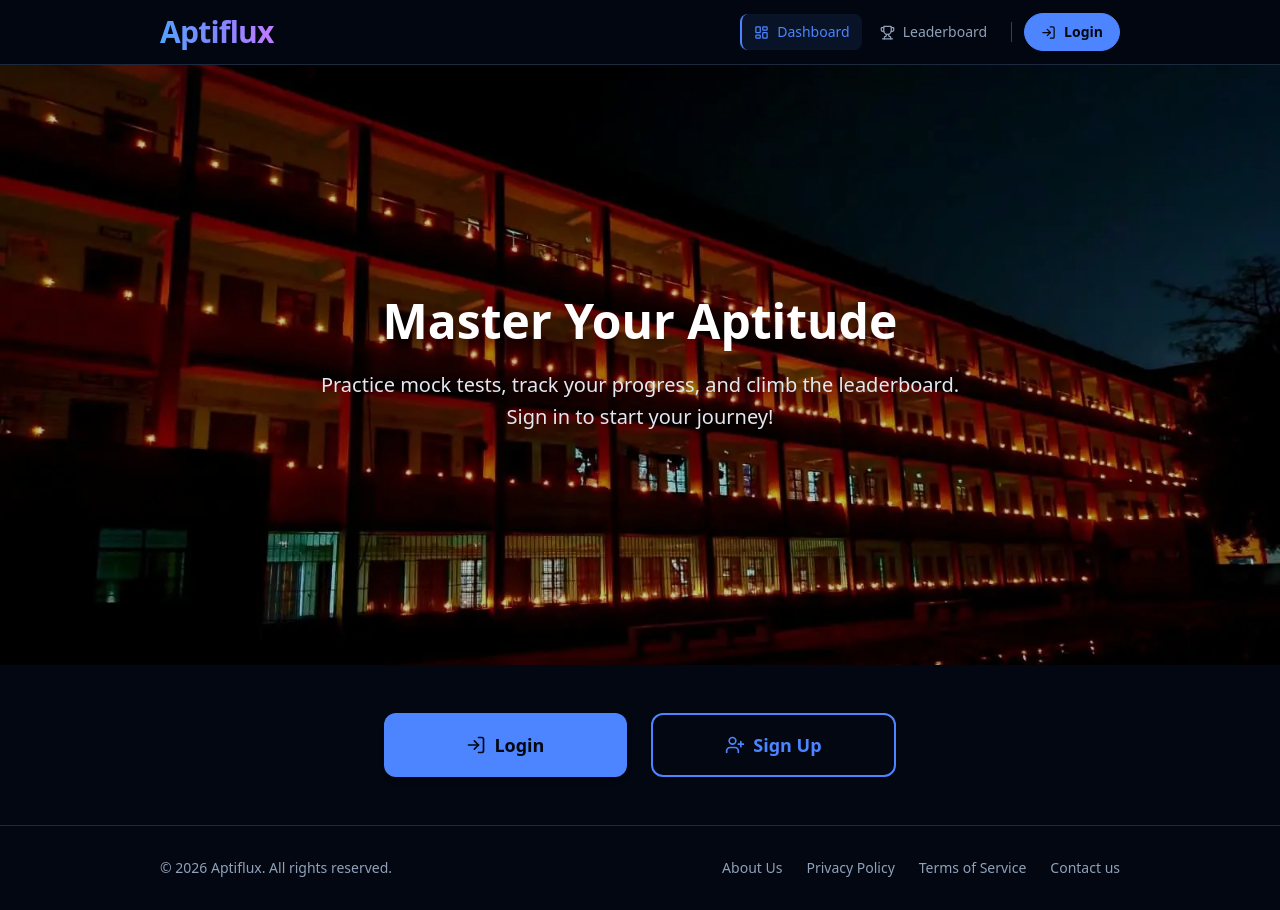
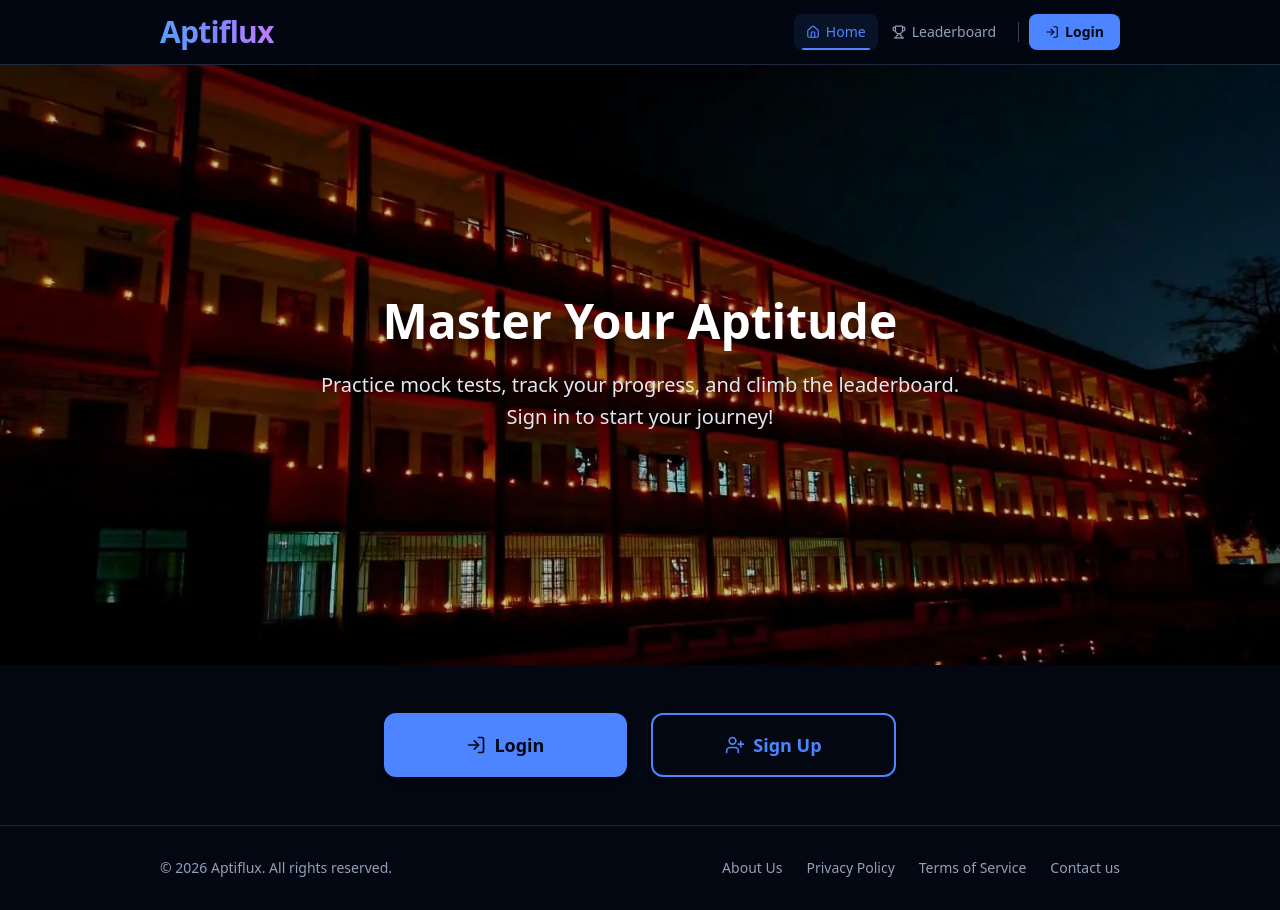
Before and after one commit to paradox99-eng/Aptiflux, a Next.js app: page / in a window 1280 px wide. Built offline with nearby package versions, Linux system fonts and the light colour scheme; no server answers.

Commit message:
fix: unify nav item styles, rename Dashboard to Home, fix desktop active indicator

```diff
--- a/src/components/Header.jsx
+++ b/src/components/Header.jsx
@@ -3,118 +3,124 @@ import React, { useEffect, useState } from 'react';
 import Link from 'next/link';
 import { usePathname, useRouter } from 'next/navigation';
 import { useAuth } from '../context/AuthContext';
-import { LogIn, User, X, LogOut, LayoutDashboard, Trophy, Settings } from 'lucide-react';
+import { LogIn, User, X, LogOut, Home, Trophy, Settings } from 'lucide-react';
 
 export default function Header() {
   const { currentUser, isAdmin, logout } = useAuth();
   const router = useRouter();
   const pathname = usePathname();
-  const [mounted, setMounted] = useState(false);
   const [isMobileMenuOpen, setIsMobileMenuOpen] = useState(false);
 
-  useEffect(() => { setMounted(true); }, []);
+  useEffect(() => {}, []);
   const closeMobileMenu = () => setIsMobileMenuOpen(false);
   const isActive = (href) => href === '/' ? pathname === '/' : pathname.startsWith(href);
 
-  // ─── Nav link: rounded-lg, left-border accent when active ───────────────────
+  // ── Desktop: ALL links share one shape. Active = underline + primary tint ───
   const navClass = (href) =>
-    `flex items-center gap-2 text-sm px-3 py-2 rounded-lg font-medium transition-all border-l-2 ${
+    `flex items-center gap-1.5 text-sm px-3 py-2 rounded-lg font-medium transition-all relative ${
       isActive(href)
-        ? 'border-primary text-primary bg-primary/10'
-        : 'border-transparent text-slate-400 hover:text-slate-200 hover:bg-slate-800/60'
+        ? 'text-primary bg-primary/10 after:absolute after:bottom-0 after:left-2 after:right-2 after:h-0.5 after:bg-primary after:rounded-full'
+        : 'text-slate-400 hover:text-slate-100 hover:bg-slate-800/50'
     }`;
 
-  // ─── Account pill: rounded-full, border treatment when active ───────────────
-  const accountClass = (href) =>
-    `flex items-center gap-2 px-4 py-2 rounded-full text-sm font-semibold transition-all border ${
-      isActive(href)
-        ? 'border-primary bg-primary/10 text-primary'
-        : 'border-slate-700 bg-transparent text-slate-300 hover:border-primary/50 hover:text-primary hover:bg-primary/5'
+  // ── Desktop Profile: same rounded-lg family, just with avatar bg ─────────────
+  const profileClass = () =>
+    `flex items-center gap-1.5 text-sm px-3 py-2 rounded-lg font-medium transition-all relative ${
+      isActive('/profile')
+        ? 'text-primary bg-primary/10 after:absolute after:bottom-0 after:left-2 after:right-2 after:h-0.5 after:bg-primary after:rounded-full'
+        : 'text-slate-300 hover:text-slate-100 hover:bg-slate-800/50'
     }`;
 
-  // ─── Mobile nav link ─────────────────────────────────────────────────────────
+  // ── Mobile: vertical list — border-l-2 is correct here ──────────────────────
   const mobileNavClass = (href) =>
     `flex items-center gap-3 text-sm font-medium px-4 py-3 rounded-xl transition-all border-l-2 ${
       isActive(href)
         ? 'border-primary text-primary bg-primary/10'
-        : 'border-transparent text-slate-400 hover:text-slate-200 hover:bg-slate-800/60'
-    }`;
-
-  // ─── Mobile account link ─────────────────────────────────────────────────────
-  const mobileAccountClass = (href) =>
-    `flex items-center gap-3 text-sm font-semibold px-4 py-3 rounded-xl transition-all border ${
-      isActive(href)
-        ? 'border-primary bg-primary/10 text-primary'
-        : 'border-slate-700 text-slate-300 hover:border-primary/50 hover:text-primary hover:bg-primary/5'
+        : 'border-transparent text-slate-400 hover:text-slate-100 hover:bg-slate-800/50'
     }`;
 
   return (
     <header className="bg-background/80 backdrop-blur-md sticky top-0 z-50 border-b border-slate-800">
       <div className="max-w-5xl mx-auto px-4 sm:px-8 h-16 flex items-center justify-between">
+
+        {/* Logo */}
         <Link href="/" className="flex items-center hover:opacity-90 transition-opacity">
           <span className="font-extrabold text-2xl sm:text-3xl bg-clip-text text-transparent bg-gradient-to-r from-blue-400 via-indigo-400 to-purple-400 tracking-tight">
             Aptiflux
           </span>
         </Link>
 
-        {/* Desktop Navigation */}
-        <nav className="hidden sm:flex items-center gap-1">
+        {/* Desktop Navigation — one unified visual family */}
+        <nav className="hidden sm:flex items-center gap-0.5">
           <Link href="/" className={navClass('/')}>
-            <LayoutDashboard size={15} /> <span>Dashboard</span>
+            <Home size={14} /> <span>Home</span>
           </Link>
           <Link href="/leaderboard" className={navClass('/leaderboard')}>
-            <Trophy size={15} /> <span>Leaderboard</span>
+            <Trophy size={14} /> <span>Leaderboard</span>
           </Link>
           {isAdmin && (
             <Link href="/admin" className={navClass('/admin')}>
-              <Settings size={15} /> <span>Admin</span>
+              <Settings size={14} /> <span>Admin</span>
             </Link>
           )}
 
-          {/* Divider */}
-          <div className="w-px h-5 bg-slate-700 mx-2" />
+          {/* Thin divider separates navigation from account */}
+          <div className="w-px h-5 bg-slate-700 mx-2 shrink-0" />
 
-          {/* Account section */}
           {currentUser ? (
-            <Link href="/profile" aria-label="Profile" className={accountClass('/profile')}>
-              <User size={15} /> <span>Profile</span>
+            <Link href="/profile" aria-label="Profile" className={profileClass()}>
+              <span className="w-5 h-5 rounded-full bg-primary/20 border border-primary/40 flex items-center justify-center shrink-0">
+                <User size={11} className="text-primary" />
+              </span>
+              <span>Profile</span>
             </Link>
           ) : (
-            <Link href="/login" className="flex items-center gap-2 bg-primary text-primary-foreground px-4 py-2 rounded-full text-sm font-semibold hover:bg-primary/90 transition-all border border-primary">
-              <LogIn size={15} /> <span>Login</span>
+            <Link
+              href="/login"
+              className="flex items-center gap-1.5 text-sm font-semibold px-4 py-2 rounded-lg bg-primary text-primary-foreground hover:bg-primary/90 transition-all"
+            >
+              <LogIn size={14} /> <span>Login</span>
             </Link>
           )}
         </nav>
 
         {/* Mobile toggle */}
         <button
-          className="sm:hidden p-2 -mr-1 text-slate-300 hover:text-primary bg-slate-800/60 hover:bg-primary/10 rounded-lg transition-all border border-slate-700 hover:border-primary/40"
+          className="sm:hidden flex items-center justify-center w-9 h-9 rounded-lg border border-slate-700 bg-slate-800/60 text-slate-300 hover:text-primary hover:border-primary/40 hover:bg-primary/5 transition-all"
           onClick={() => setIsMobileMenuOpen(!isMobileMenuOpen)}
           aria-label="Toggle menu"
         >
-          {isMobileMenuOpen ? <X size={20} /> : <User size={20} />}
+          {isMobileMenuOpen ? <X size={18} /> : <User size={18} />}
         </button>
       </div>
 
-      {/* Mobile Menu */}
+      {/* Mobile Menu — vertical list, border-l-2 works correctly here */}
       {isMobileMenuOpen && (
-        <div className="sm:hidden absolute top-16 left-0 right-0 bg-slate-950/95 backdrop-blur-md border-b border-slate-800 shadow-xl py-3 px-4 flex flex-col gap-1 z-40">
-          {/* Account first */}
+        <div className="sm:hidden absolute top-16 left-0 right-0 bg-slate-950/97 backdrop-blur-md border-b border-slate-800 shadow-xl py-2 px-3 flex flex-col gap-0.5 z-40">
+
+          {/* Account item at top */}
           {currentUser ? (
-            <Link href="/profile" onClick={closeMobileMenu} className={mobileAccountClass('/profile')}>
-              <User size={18} /> <span>Profile</span>
+            <Link href="/profile" onClick={closeMobileMenu} className={mobileNavClass('/profile')}>
+              <span className="w-6 h-6 rounded-full bg-primary/20 border border-primary/40 flex items-center justify-center shrink-0">
+                <User size={12} className="text-primary" />
+              </span>
+              <span>Profile</span>
             </Link>
           ) : (
-            <Link href="/login" onClick={closeMobileMenu} className="flex items-center gap-3 text-sm font-semibold px-4 py-3 rounded-xl bg-primary text-primary-foreground border border-primary hover:bg-primary/90 transition-all">
+            <Link
+              href="/login"
+              onClick={closeMobileMenu}
+              className="flex items-center gap-3 text-sm font-semibold px-4 py-3 rounded-xl bg-primary text-primary-foreground hover:bg-primary/90 transition-all"
+            >
               <LogIn size={18} /> <span>Login</span>
             </Link>
           )}
 
-          <div className="h-px bg-slate-800 my-1" />
+          <div className="h-px bg-slate-800 my-1 mx-1" />
 
-          {/* Nav links */}
+          {/* Nav items */}
           <Link href="/" onClick={closeMobileMenu} className={mobileNavClass('/')}>
-            <LayoutDashboard size={18} /> <span>Dashboard</span>
+            <Home size={18} /> <span>Home</span>
           </Link>
           <Link href="/leaderboard" onClick={closeMobileMenu} className={mobileNavClass('/leaderboard')}>
             <Trophy size={18} /> <span>Leaderboard</span>
@@ -122,7 +128,7 @@ export default function Header() {
 
           {currentUser && (
             <>
-              <div className="h-px bg-slate-800 my-1" />
+              <div className="h-px bg-slate-800 my-1 mx-1" />
               {isAdmin && (
                 <Link href="/admin" onClick={closeMobileMenu} className={mobileNavClass('/admin')}>
                   <Settings size={18} /> <span>Admin Panel</span>
@@ -130,7 +136,7 @@ export default function Header() {
               )}
               <button
                 onClick={() => { closeMobileMenu(); logout(); router.push('/'); }}
-                className="flex items-center gap-3 text-sm font-medium text-red-400 hover:bg-red-950/40 px-4 py-3 rounded-xl text-left transition-all border-l-2 border-transparent hover:border-red-500/50"
+                className="flex items-center gap-3 text-sm font-medium text-red-400 hover:bg-red-950/40 px-4 py-3 rounded-xl text-left transition-all border-l-2 border-transparent hover:border-red-500/40"
               >
                 <LogOut size={18} /> <span>Sign Out</span>
               </button>
```
